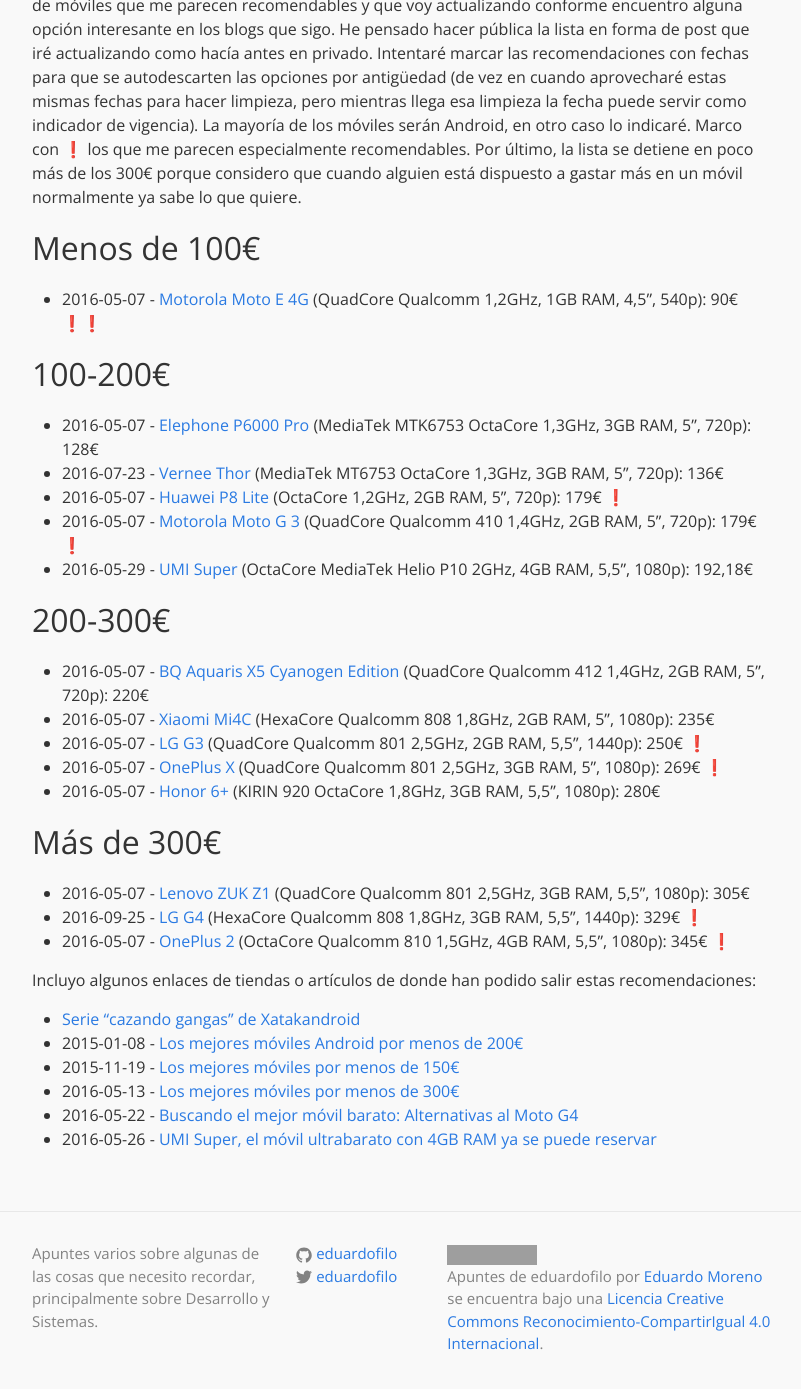
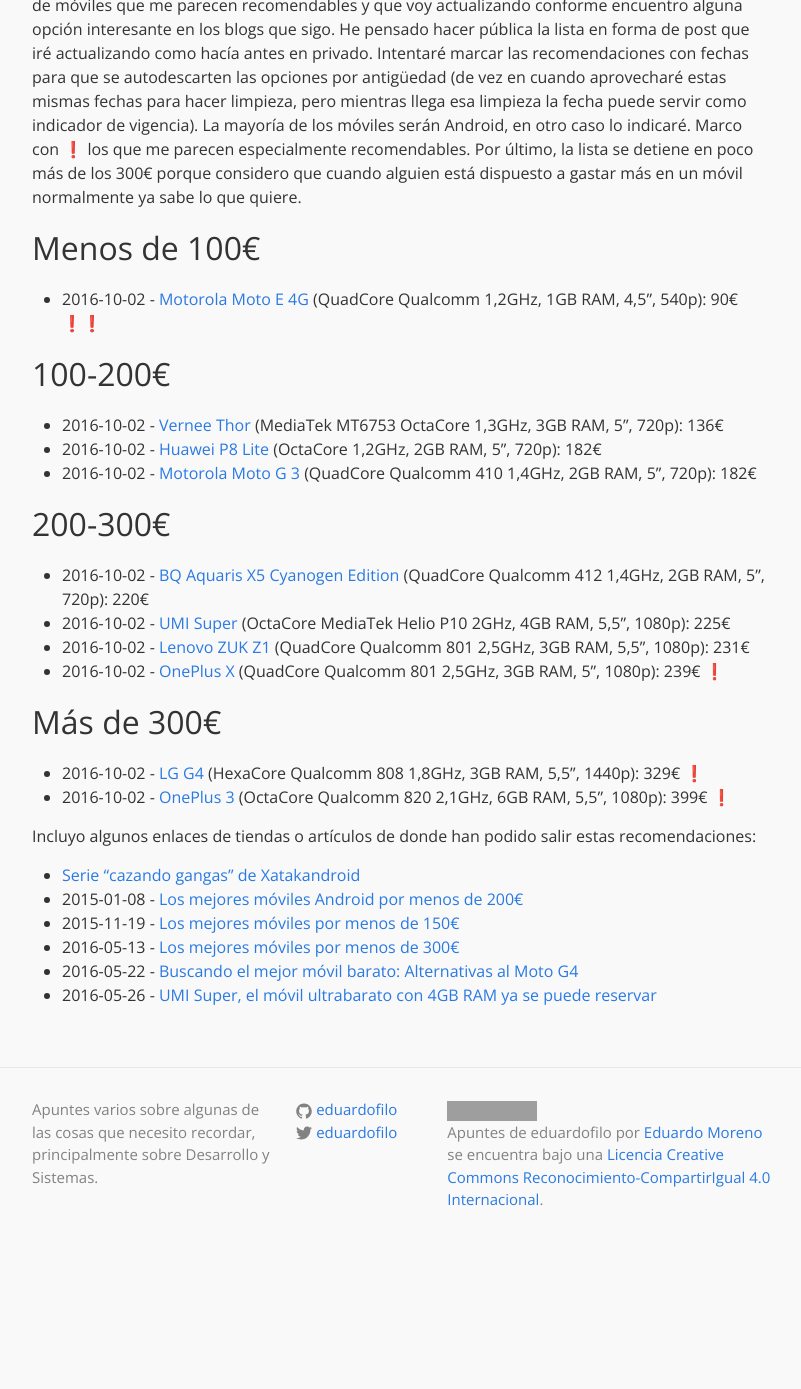
Before and after one commit to eduardofilo/eduardofilo.jekyll, a Jekyll site: the page built from _posts/2015-01-09-moviles.md, in a window 1280 px wide and 1400 px high, scrolled down 470 px. Shown: the top 1389 px of the window, without its empty margins (238-1039 px from the left). Built offline with Jekyll 4.4.1, drawn with Linux system fonts in a browser that asks for light colours; emoji names are drawn with the system emoji font; after the commit the page ends 1726 px from its top, so only the background shows below that; grey boxes are pictures that could not be loaded.

Commit message:
Actualizo lista de móviles recomendables.

```diff
--- a/_posts/2015-01-09-moviles.md
+++ b/_posts/2015-01-09-moviles.md
@@ -11,29 +11,25 @@
 
 ## Menos de 100€
 
-* 2016-05-07 - [Motorola Moto E 4G](http://www.pccomponentes.com/motorola_moto_e_4g_blanco_libre.html) (QuadCore Qualcomm 1,2GHz, 1GB RAM, 4,5”, 540p): 90€ :exclamation::exclamation:
+* 2016-10-02 - [Motorola Moto E 4G](http://www.pccomponentes.com/motorola_moto_e_4g_blanco_libre.html) (QuadCore Qualcomm 1,2GHz, 1GB RAM, 4,5”, 540p): 90€ :exclamation::exclamation:
 
 ## 100-200€
 
-* 2016-05-07 - [Elephone P6000 Pro](http://www.amazon.es/dp/B00Z9MKPMW/) (MediaTek MTK6753 OctaCore 1,3GHz, 3GB RAM, 5”, 720p): 128€
-* 2016-07-23 - [Vernee Thor](https://www.amazon.es/dp/B01FX8WSQW) (MediaTek MT6753 OctaCore 1,3GHz, 3GB RAM, 5”, 720p): 136€
-* 2016-05-07 - [Huawei P8 Lite](http://www.amazon.es/dp/B00W1KSK86) (OctaCore 1,2GHz, 2GB RAM, 5”, 720p): 179€ :exclamation:
-* 2016-05-07 - [Motorola Moto G 3](http://www.amazon.es/dp/B013P2K9NC/) (QuadCore Qualcomm 410 1,4GHz, 2GB RAM, 5”, 720p): 179€ :exclamation:
-* 2016-05-29 - [UMI Super](http://www.banggood.com/UMI-Super-5_5-inch-Fingerprint-4GB-RAM-32GB-ROM-Helio-P10-MT6755-Octa-core-4G-Smartphone-p-1054938.html) (OctaCore MediaTek Helio P10 2GHz, 4GB RAM, 5,5”, 1080p): 192,18€
+* 2016-10-02 - [Vernee Thor](https://www.amazon.es/dp/B01FX8WSQW) (MediaTek MT6753 OctaCore 1,3GHz, 3GB RAM, 5”, 720p): 136€
+* 2016-10-02 - [Huawei P8 Lite](http://www.amazon.es/dp/B00W1KSK86) (OctaCore 1,2GHz, 2GB RAM, 5”, 720p): 182€
+* 2016-10-02 - [Motorola Moto G 3](http://www.amazon.es/dp/B013P2K9NC/) (QuadCore Qualcomm 410 1,4GHz, 2GB RAM, 5”, 720p): 182€
 
 ## 200-300€
 
-* 2016-05-07 - [BQ Aquaris X5 Cyanogen Edition](http://www.bq.com/es/cyanogen-aquaris-x5) (QuadCore Qualcomm 412 1,4GHz, 2GB RAM, 5”, 720p): 220€
-* 2016-05-07 - [Xiaomi Mi4C](http://www.geekvida.es/xiaomi-mi4c-mi-4c-2gb-16gb-negro-p114692.html) (HexaCore Qualcomm 808 1,8GHz, 2GB RAM, 5", 1080p): 235€
-* 2016-05-07 - [LG G3](http://www.amazon.es/gp/product/B00KKSKHFA) (QuadCore Qualcomm 801 2,5GHz, 2GB RAM, 5,5”, 1440p): 250€ :exclamation:
-* 2016-05-07 - [OnePlus X](https://oneplus.net/es/x) (QuadCore Qualcomm 801 2,5GHz, 3GB RAM, 5”, 1080p): 269€ :exclamation:
-* 2016-05-07 - [Honor 6+](http://www.amazon.es/dp/B00VUYWSSM) (KIRIN 920 OctaCore 1,8GHz, 3GB RAM, 5,5”, 1080p): 280€
+* 2016-10-02 - [BQ Aquaris X5 Cyanogen Edition](http://www.bq.com/es/cyanogen-aquaris-x5) (QuadCore Qualcomm 412 1,4GHz, 2GB RAM, 5”, 720p): 220€
+* 2016-10-02 - [UMI Super](https://www.amazon.es/dp/B01G8JI9OA) (OctaCore MediaTek Helio P10 2GHz, 4GB RAM, 5,5”, 1080p): 225€
+* 2016-10-02 - [Lenovo ZUK Z1](http://www.amazon.es/dp/B016ZP46DA) (QuadCore Qualcomm 801 2,5GHz, 3GB RAM, 5,5”, 1080p): 231€
+* 2016-10-02 - [OnePlus X](https://oneplus.net/es/x) (QuadCore Qualcomm 801 2,5GHz, 3GB RAM, 5”, 1080p): 239€ :exclamation:
 
 ## Más de 300€
 
-* 2016-05-07 - [Lenovo ZUK Z1](http://www.amazon.es/dp/B016ZP46DA) (QuadCore Qualcomm 801 2,5GHz, 3GB RAM, 5,5”, 1080p): 305€
-* 2016-09-25 - [LG G4](https://www.amazon.es/dp/B00YNM5HCC) (HexaCore Qualcomm 808 1,8GHz, 3GB RAM, 5,5”, 1440p): 329€ :exclamation:
-* 2016-05-07 - [OnePlus 2](https://oneplus.net/es/2) (OctaCore Qualcomm 810 1,5GHz, 4GB RAM, 5,5”, 1080p): 345€ :exclamation:
+* 2016-10-02 - [LG G4](https://www.amazon.es/dp/B00YNM5HCC) (HexaCore Qualcomm 808 1,8GHz, 3GB RAM, 5,5”, 1440p): 329€ :exclamation:
+* 2016-10-02 - [OnePlus 3](https://oneplus.net/es/3) (OctaCore Qualcomm 820 2,1GHz, 6GB RAM, 5,5”, 1080p): 399€ :exclamation:
 
 Incluyo algunos enlaces de tiendas o artículos de donde han podido salir estas recomendaciones:
 
```
